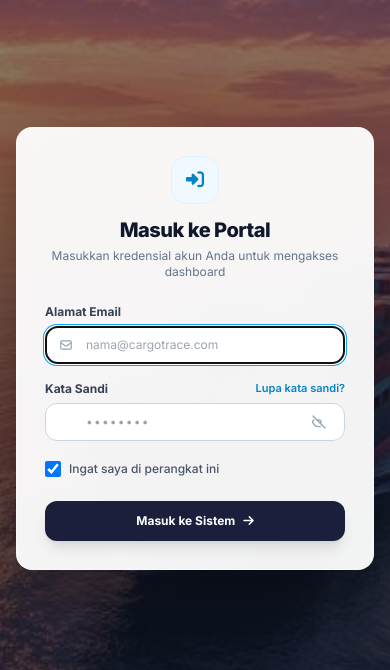
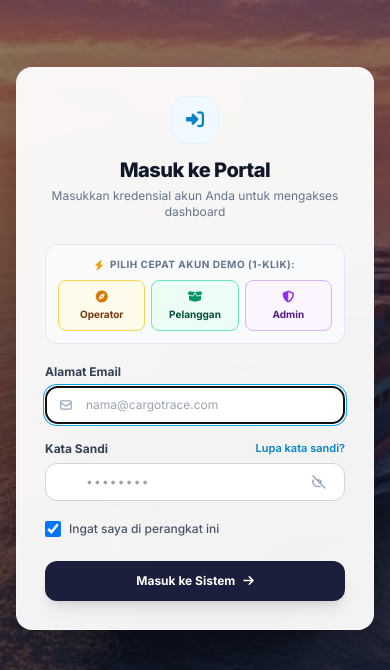
Before and after one commit to zahralsm/CargoTrace, a Laravel app: page /login in a window 390 px wide. Shown: the part 83-753 px from the top of the page. Run offline with Laravel 12, Linux system fonts and the light colour scheme; some libraries are stand-ins or nearby versions.

Commit message:
fix: normalisasi login mobile, cegah redirect loop dan tambah tombol demo 1-klik

```diff
--- a/app/Http/Controllers/Auth/AuthenticatedSessionController.php
+++ b/app/Http/Controllers/Auth/AuthenticatedSessionController.php
@@ -28,7 +28,7 @@ class AuthenticatedSessionController extends Controller
 
         $request->session()->regenerate();
 
-        return redirect()->intended(route('dashboard', absolute: false));
+        return redirect()->route('dashboard');
     }
 
     /**
--- a/resources/views/auth/login.blade.php
+++ b/resources/views/auth/login.blade.php
@@ -8,6 +8,46 @@
         </div>
         <h2 class="text-xl font-extrabold text-slate-900 tracking-tight">Masuk ke Portal</h2>
         <p class="text-xs text-slate-500 mt-1">Masukkan kredensial akun Anda untuk mengakses dashboard</p>
+    </div>
+
+    <!-- Alert Notifikasi Error Login (Sangat Jelas di Layar HP) -->
+    @if ($errors->any())
+        <div class="mb-4 p-3 rounded-xl bg-rose-50 border border-rose-200 text-rose-800 text-xs flex items-start gap-2.5 shadow-2xs">
+            <i class="fa-solid fa-circle-exclamation text-rose-500 text-sm mt-0.5 shrink-0"></i>
+            <div>
+                <div class="font-bold">Gagal Masuk Akun:</div>
+                <div class="text-[11px] text-rose-600 mt-0.5">
+                    {{ $errors->first() ?: 'Email atau kata sandi tidak cocok. Pastikan tidak ada spasi atau huruf kapital yang salah.' }}
+                </div>
+            </div>
+        </div>
+    @endif
+
+    <!-- Tombol Cepat Akun Demo (Solusi Anti-Typo Khusus Layar HP / Mobile) -->
+    <div class="mb-5 p-3 rounded-xl bg-slate-50 border border-slate-200">
+        <div class="text-[10px] font-bold text-slate-500 uppercase tracking-wider text-center mb-2 flex items-center justify-center gap-1.5">
+            <i class="fa-solid fa-bolt text-amber-500"></i> Pilih Cepat Akun Demo (1-Klik):
+        </div>
+        <div class="grid grid-cols-3 gap-1.5">
+            <button type="button"
+                    onclick="setCreds('operator@cargotrace.com', 'password')"
+                    class="px-2 py-2 rounded-lg bg-amber-50 hover:bg-amber-100 active:bg-amber-200 text-amber-900 border border-amber-300 text-[10px] font-bold flex flex-col items-center justify-center transition cursor-pointer shadow-2xs">
+                <i class="fa-solid fa-compass text-amber-600 text-xs mb-0.5"></i>
+                <span>Operator</span>
+            </button>
+            <button type="button"
+                    onclick="setCreds('zahra@cargotrace.com', 'password')"
+                    class="px-2 py-2 rounded-lg bg-emerald-50 hover:bg-emerald-100 active:bg-emerald-200 text-emerald-900 border border-emerald-300 text-[10px] font-bold flex flex-col items-center justify-center transition cursor-pointer shadow-2xs">
+                <i class="fa-solid fa-box-open text-emerald-600 text-xs mb-0.5"></i>
+                <span>Pelanggan</span>
+            </button>
+            <button type="button"
+                    onclick="setCreds('admin@cargotrace.com', 'password')"
+                    class="px-2 py-2 rounded-lg bg-purple-50 hover:bg-purple-100 active:bg-purple-200 text-purple-900 border border-purple-300 text-[10px] font-bold flex flex-col items-center justify-center transition cursor-pointer shadow-2xs">
+                <i class="fa-solid fa-shield-halved text-purple-600 text-xs mb-0.5"></i>
+                <span>Admin</span>
+            </button>
+        </div>
     </div>
 
     <form method="POST" action="{{ route('login') }}" class="space-y-4">
@@ -28,6 +68,11 @@
                        value="{{ old('email') }}"
                        required
                        autofocus
+                       autocapitalize="none"
+                       autocorrect="off"
+                       spellcheck="false"
+                       inputmode="email"
+                       autocomplete="email"
                        placeholder="nama@cargotrace.com"
                        class="w-full pl-10 pr-3.5 py-2.5 text-xs rounded-xl border border-slate-300 focus:ring-2 focus:ring-sky-500 focus:border-sky-500 bg-white text-slate-900 transition shadow-2xs" />
             </div>
@@ -54,6 +99,10 @@
                        :type="showPass ? 'text' : 'password'"
                        name="password"
                        required
+                       autocapitalize="none"
+                       autocorrect="off"
+                       spellcheck="false"
+                       autocomplete="current-password"
                        placeholder="••••••••"
                        class="w-full pl-10 pr-11 py-2.5 text-xs rounded-xl border border-slate-300 focus:ring-2 focus:ring-sky-500 focus:border-sky-500 bg-white text-slate-900 transition-all duration-200 shadow-2xs font-sans"
                        :class="showPass ? 'spell-anim-reveal tracking-normal font-medium' : 'spell-anim-mask tracking-widest'" />
@@ -109,4 +158,19 @@
             </button>
         </div>
     </form>
+
+    <script>
+        function setCreds(email, password) {
+            const emailInput = document.getElementById('email');
+            const passwordInput = document.getElementById('password');
+            if (emailInput) {
+                emailInput.value = email;
+                emailInput.dispatchEvent(new Event('input', { bubbles: true }));
+            }
+            if (passwordInput) {
+                passwordInput.value = password;
+                passwordInput.dispatchEvent(new Event('input', { bubbles: true }));
+            }
+        }
+    </script>
 </x-guest-layout>
```
Also changed, not shown: app/Http/Requests/Auth/LoginRequest.php (+18 -1 lines).
